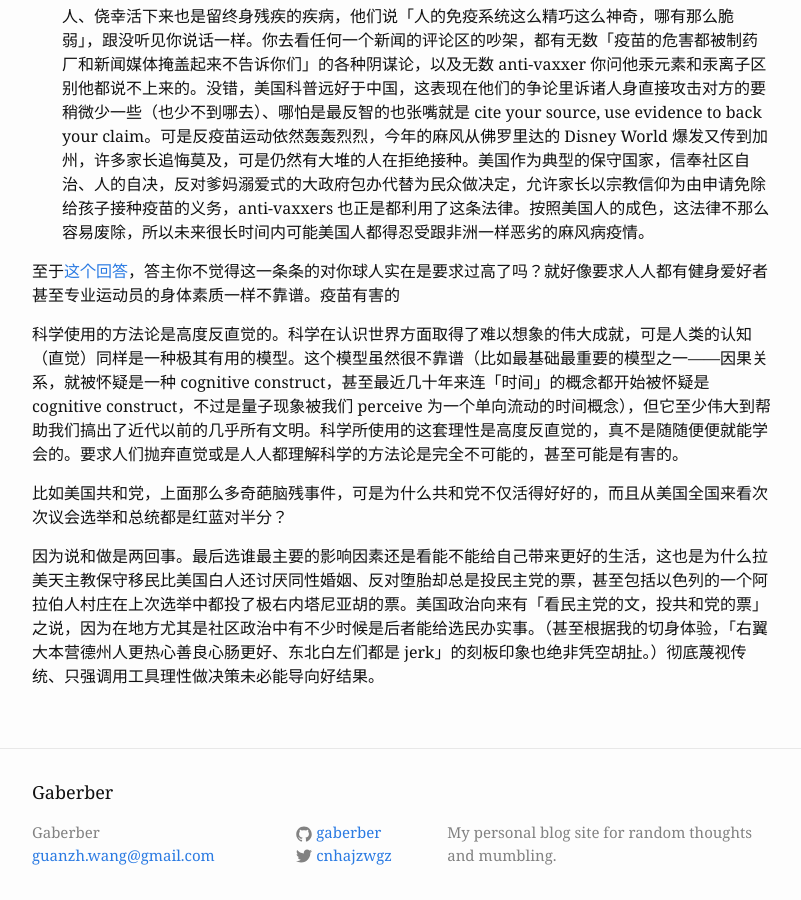
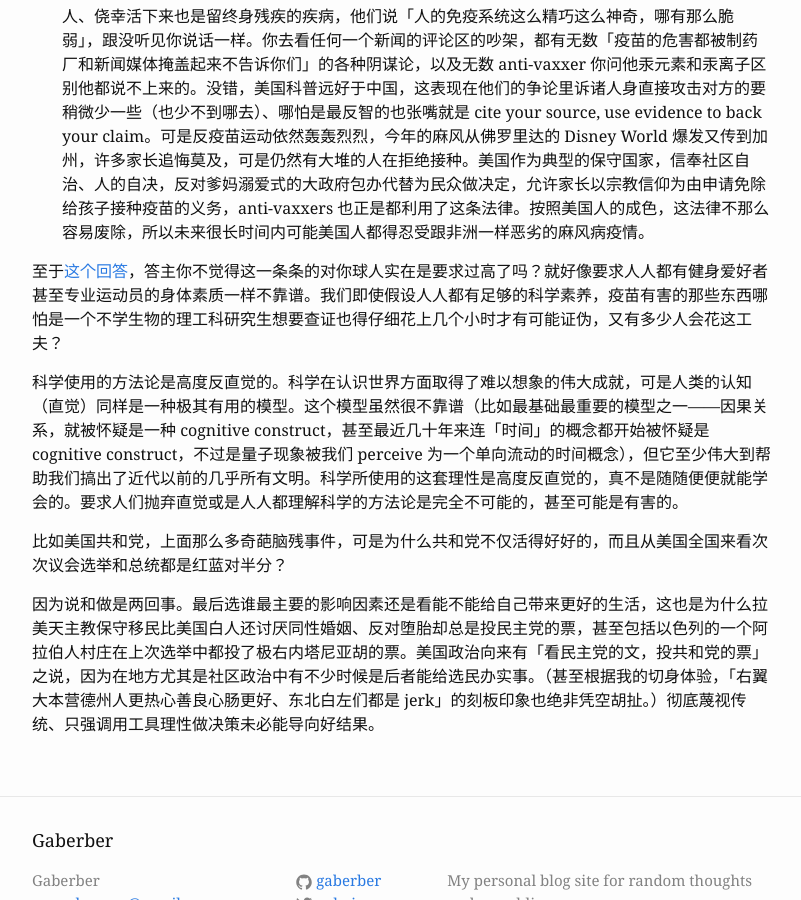
Before and after one commit to gaberber/gaberber.github.io, a Jekyll site: the page built from _posts/2015-04-02-science-is-hard.md, in a window 1280 px wide and 900 px high, scrolled down 1879 px. Shown: the whole window, without its empty margins (238-1039 px from the left). Built offline with Jekyll 4.4.1, drawn with Linux system fonts in a browser that asks for light colours.

Commit message:
edited post

```diff
--- a/_posts/2015-04-02-science-is-hard.md
+++ b/_posts/2015-04-02-science-is-hard.md
@@ -4,7 +4,7 @@ title:  "科普难"
 date:   2015-04-02 10:58:15
 ---
 
-「为什么科普在中国进行得如此艰难？国外的科普环境又是怎样的？」这两个知乎答案放在一起看格外有趣：[talich 的回答](http://www.zhihu.com/question/29124536/answer/43558571)，以及[vieplivee 的回答](http://www.zhihu.com/question/29124536/answer/43356108)。
+「为什么科普在中国进行得如此艰难？国外的科普环境又是怎样的？」这两个知乎答案放在一起看格外有趣：[talich 的回答](http://www.zhihu.com/question/29124536/answer/43558571)，以及 [vieplivee 的回答](http://www.zhihu.com/question/29124536/answer/43356108)。
 
 第一个回答可以直观地告诉你，贵国的科普水平距离爸爸国有多远，以及为什么这么远；第二个回答意在告诉你，即使在爸爸国这么玩命搞科普的地方，依然有多少蠢人。
 
@@ -21,7 +21,7 @@ date:   2015-04-02 10:58:15
 * Climate change: 美国有多少人不承认 global warming/climate change？答案是至少一半，年年调查都如此。再讲个笑话：佛罗里达是美国受气候变化影响最大的州之一，但是佛州也是右翼主政，州内共和党坚决否认气候变化/全球变暖。他们最常说的、全美国人都听过的一句话就是 "I'm not a scientist..." "I'm no scientist..." 具体情况还是直接去 YouTube 上看 Jon Stewart 的吐槽，我甚至跟不上他们的逻辑所以不会吐。在最近十年来，这种否认恐怖到了什么程度呢，州长禁止在州议会和政府内提及这两个字眼——是的，climate change 这两个单词，说都不准说，仿佛一句咒语。理由？「为了招商投资，保护我们投资环境，吸引企业来带动经济发展，不要天天环保环保减排减排的把人家都吓跑了」。而且州长否认有这一禁令，最终还是有离开了佛州的政客和泄漏的邮件给确认的。最恐怖的还在后面：今年有个人实在看不下去了，于是公开在议会提了这两个字，把这个话题拿上了台面说。结果当时全场哗然。你猜最后这事怎么解决的？那个说出 climae change 两字的人被认定精神有问题，被强行送进了精神病院。
 * Anti-vaccine movement: 这个才他妈是最大的槽点。（不过纠正一下我上面的话，这个事是左右翼的傻逼们一起干的。）我第一次知道的时候都直接被震傻了。美国，作为爸爸国，灯塔国，今年特么的出现了麻风病——一种典型的第三世界疾病——大爆发。为啥？因为家长不给孩子打疫苗。在洛杉矶一些最富裕的区，小学生的疫苗接种率低于特么的莫桑比克。家长为啥不给孩子打疫苗？谁知道都是谁、为了什么造的谣，但是事实是现在「疫苗有害」的谣言在英文网络上满天飞，而且其证据凿凿（绝非朋友圈那种红色大字一堆惊叹号的，看起来相当学术）连我都差点要怀疑是不是真有这回事了。所幸看到了纽约时报的一篇报道，一上来就说经过多年多方考证（考证，哪怕仅仅是查引文这事，都真不是我们想象的那么容易），「疫苗有害」论唯一的实证证据是90年代的一篇论文，宣称疫苗生产过程中引入的汞能导致儿童患自闭症，但是该文被审查后发现有不少错误甚至造假，发表后不久就被扯稿。家长们看到了这些谣言，同时自闭症儿童在美国受到的关注很多，他们从电视上甚至身边能切身感觉到其可怕，可是麻风、白百破的可怕他们从来没感受过，所以觉得宁可忍受得麻风的风险也不能升高一点孩子得自闭症的风险。「反疫苗」运动早期，他们还觉得这些都是传染病，我周围的孩子全都打了疫苗，不会得病没人传染给我孩子，所以打了疫苗也没用反而还可能有害，不如不打。但是防疫的有效性依赖于整个社会全都接种，后来南加州富人区的接种率已经低于安全线了，他们又有新理由：即使得麻风也比得自闭症强。甚至有很多人说，孩子的免疫系统不是白长的，而且就是得经受传染病的锻炼，要不然免疫功能就像温室中花朵一样不耐风雨。你跟他们说麻风可特么的是会死人、侥幸活下来也是留终身残疾的疾病，他们说「人的免疫系统这么精巧这么神奇，哪有那么脆弱」，跟没听见你说话一样。你去看任何一个新闻的评论区的吵架，都有无数「疫苗的危害都被制药厂和新闻媒体掩盖起来不告诉你们」的各种阴谋论，以及无数 anti-vaxxer 你问他汞元素和汞离子区别他都说不上来的。没错，美国科普远好于中国，这表现在他们的争论里诉诸人身直接攻击对方的要稍微少一些（也少不到哪去）、哪怕是最反智的也张嘴就是 cite your source, use evidence to back your claim。可是反疫苗运动依然轰轰烈烈，今年的麻风从佛罗里达的 Disney World 爆发又传到加州，许多家长追悔莫及，可是仍然有大堆的人在拒绝接种。美国作为典型的保守国家，信奉社区自治、人的自决，反对爹妈溺爱式的大政府包办代替为民众做决定，允许家长以宗教信仰为由申请免除给孩子接种疫苗的义务，anti-vaxxers 也正是都利用了这条法律。按照美国人的成色，这法律不那么容易废除，所以未来很长时间内可能美国人都得忍受跟非洲一样恶劣的麻风病疫情。
 
-至于[这个回答](http://www.zhihu.com/question/29124536/answer/43358959)，答主你不觉得这一条条的对你球人实在是要求过高了吗？就好像要求人人都有健身爱好者甚至专业运动员的身体素质一样不靠谱。疫苗有害的
+至于[这个回答](http://www.zhihu.com/question/29124536/answer/43358959)，答主你不觉得这一条条的对你球人实在是要求过高了吗？就好像要求人人都有健身爱好者甚至专业运动员的身体素质一样不靠谱。我们即使假设人人都有足够的科学素养，疫苗有害的那些东西哪怕是一个不学生物的理工科研究生想要查证也得仔细花上几个小时才有可能证伪，又有多少人会花这工夫？
 
 科学使用的方法论是高度反直觉的。科学在认识世界方面取得了难以想象的伟大成就，可是人类的认知（直觉）同样是一种极其有用的模型。这个模型虽然很不靠谱（比如最基础最重要的模型之一——因果关系，就被怀疑是一种 cognitive construct，甚至最近几十年来连「时间」的概念都开始被怀疑是 cognitive construct，不过是量子现象被我们 perceive 为一个单向流动的时间概念），但它至少伟大到帮助我们搞出了近代以前的几乎所有文明。科学所使用的这套理性是高度反直觉的，真不是随随便便就能学会的。要求人们抛弃直觉或是人人都理解科学的方法论是完全不可能的，甚至可能是有害的。
 
```
